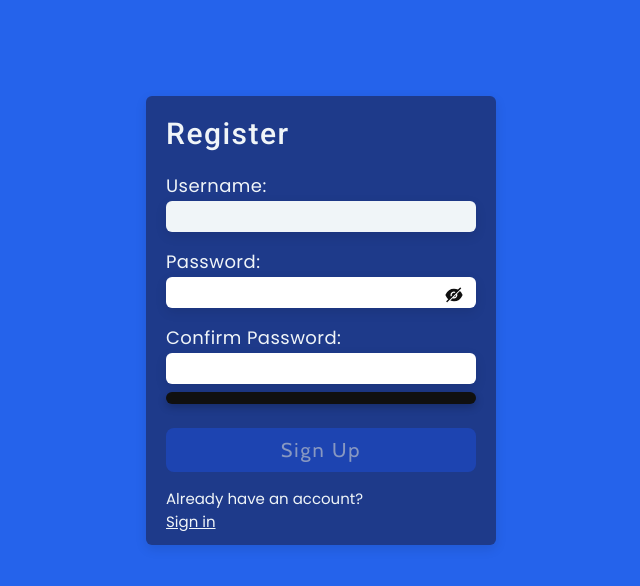
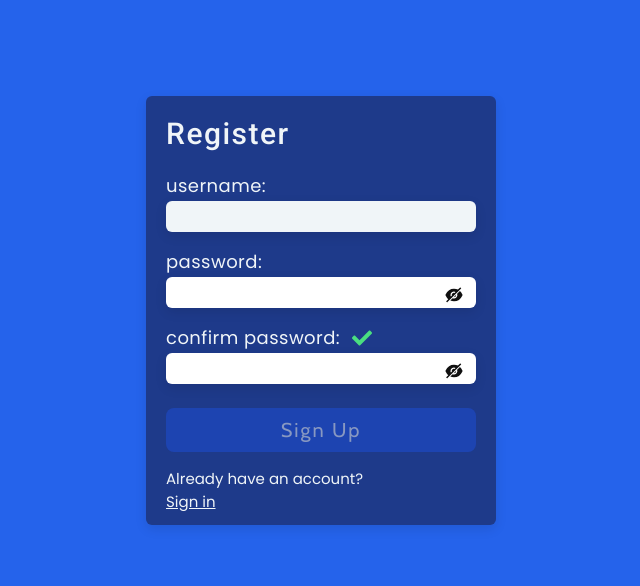
Before and after one commit to kawojue/user-registration, a React (Vite) app in the folder starter/: page / in a window 1280 px wide. Shown: the top 586 px of the page, without its empty margins (319-959 px from the left). Built offline with nearby package versions, Linux system fonts and the light colour scheme.

Commit message:
[fix] pswd confirmation

```diff
--- a/starter/src/components/Register.tsx
+++ b/starter/src/components/Register.tsx
@@ -10,7 +10,8 @@ const Register: React.FC = () => {
         FaInfoCircle, FaTimes, FaCheck, validPswd,
         pswdFocus, setPswdFocus, setUser, setPswd,
         setConfirmPswd, setConfirmFocus, validConfirm,
-        AiFillEyeInvisible, AiFillEye, showPswd, setShowPswd
+        AiFillEyeInvisible, AiFillEye, showPswd, setShowPswd,
+        confirmFocus, showConfirmPswd, setShowConfirmPswd
     } = userContext()
 
     const isValid:boolean = validName && validPswd && validConfirm
@@ -26,7 +27,7 @@ const Register: React.FC = () => {
                     <div className="form-group">
                         <article className="validity-container">
                             <label htmlFor='username'>
-                                Username:
+                                username:
                             </label>
                             <div>
                                 <FaCheck className={validName ? 'valid': 'hidden'} />
@@ -50,7 +51,7 @@ const Register: React.FC = () => {
                     <div className="form-group">
                         <article className="validity-container">
                             <label htmlFor='pswd'>
-                                Password:
+                                password:
                             </label>
                             <div>
                                 <FaCheck className={validPswd ? 'valid': 'hidden'} />
@@ -83,12 +84,31 @@ const Register: React.FC = () => {
                     <div className="form-group">
                         <article className="validity-container">
                             <label htmlFor='confirm-pswd'>
-                                Confirm Password:
+                                confirm password:
                             </label>
+                            <div>
+                                <FaCheck className={validConfirm ? 'valid': 'hidden'} />
+                                <FaTimes
+                                className={validConfirm || !confirmPswd ? 'hidden': 'invalid'} />
+                            </div>
                         </article>
-                        <input type="password" id="confirm-pswd" name="confirm_pswd" />
-                        <article className='constraint'>
-
+                        <article className="pswd-container">
+                            <input type={showConfirmPswd ? 'text': 'password'} id="confirm-pswd" name="confirm_pswd"
+                            value={confirmPswd} onChange={e => setConfirmPswd(e.target.value)}
+                            onFocus={() => setConfirmFocus(true)}
+                            onBlur={() => setConfirmFocus(false)}
+                            aria-invalid={validConfirm ? "false": "true"} />
+                            <button className="eye" onClick={() => setShowConfirmPswd(!showConfirmPswd)}
+                            type="button">
+                                {showConfirmPswd ? <AiFillEye/> : <AiFillEyeInvisible/>}
+                            </button>
+                        </article>
+                        <article
+                        className={confirmFocus && confirmPswd && !validConfirm ? 'constraint' : 'hidden'}>
+                            <FaInfoCircle />
+                            <p>
+                                Password does not match.
+                            </p>
                         </article>
                     </div>
                 </article>
```
